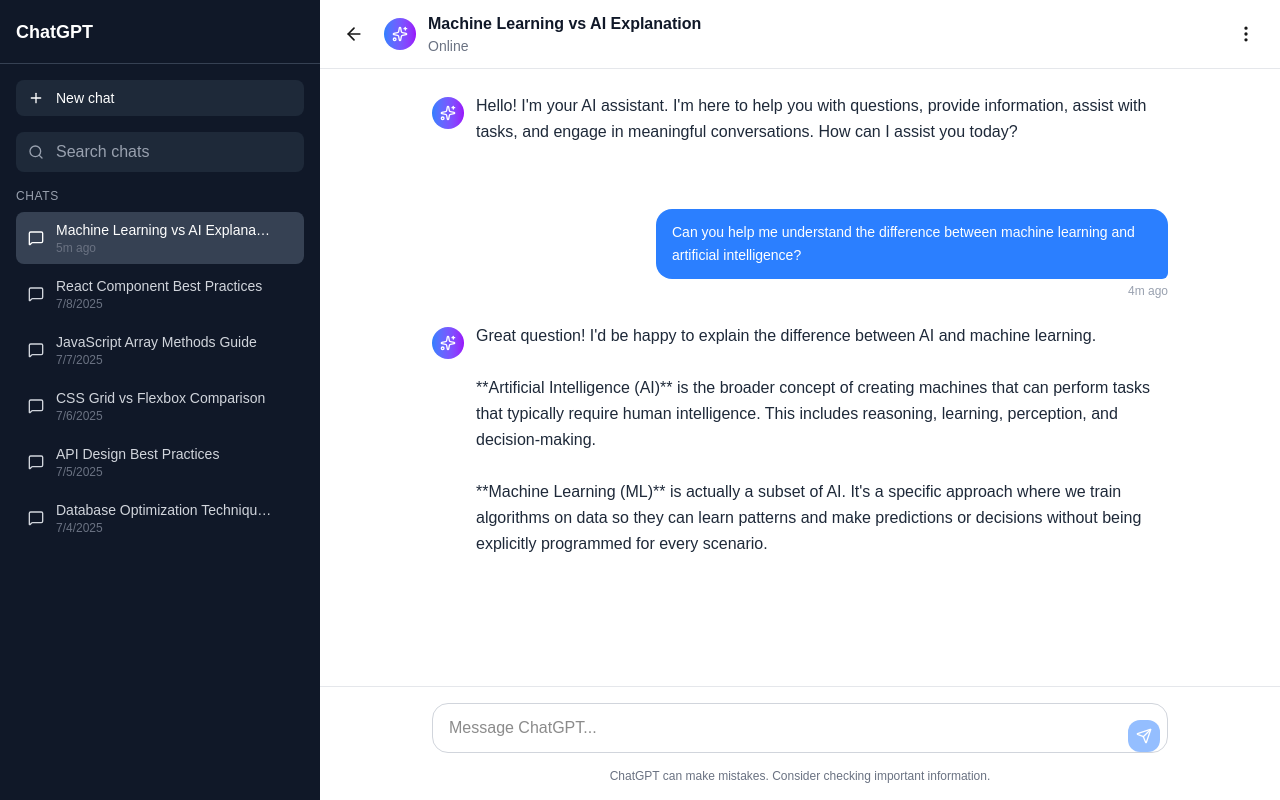
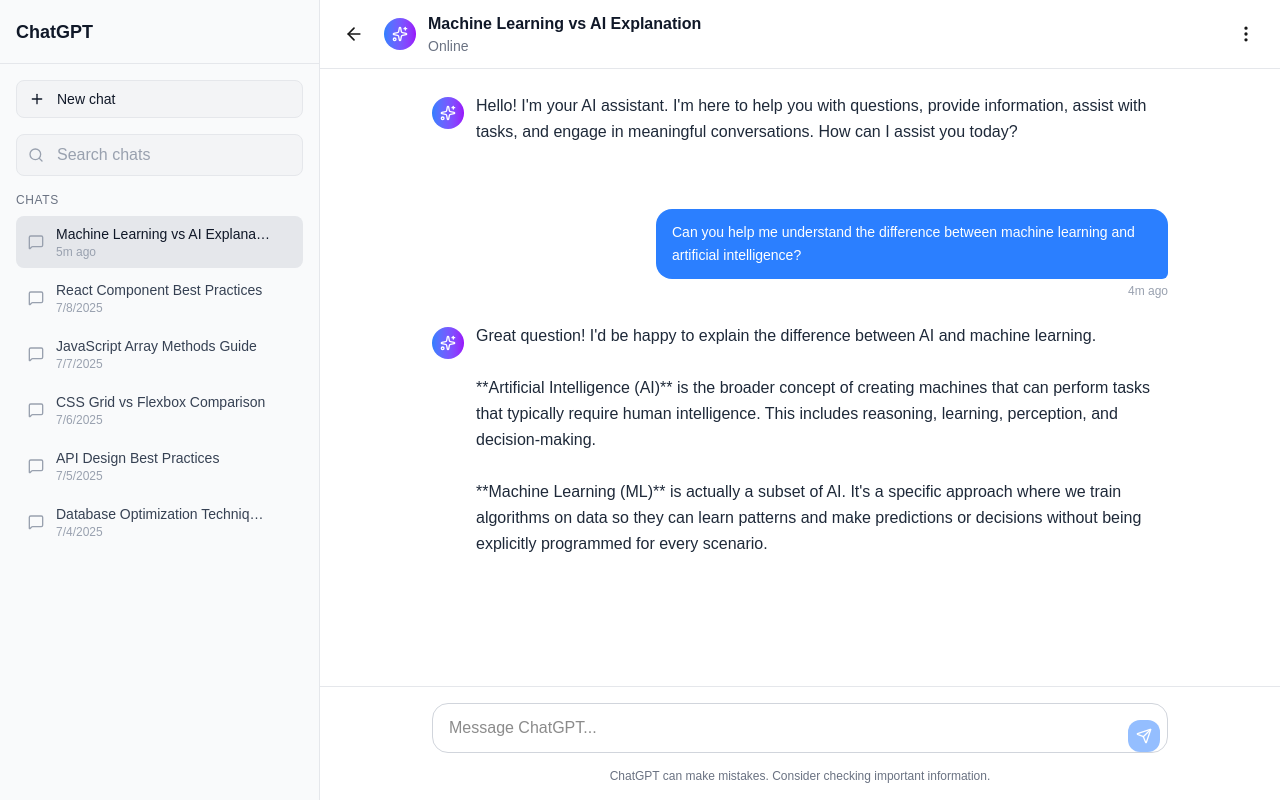
Before and after one commit to kaviyarasan2865/AI-chat-Interface, a Next.js app: page /chat in a window 1280 px wide. Built offline with nearby package versions, Linux system fonts and the light colour scheme.

Commit message:
lint error

```diff
--- a/src/app/chat/page.tsx
+++ b/src/app/chat/page.tsx
@@ -1,6 +1,6 @@
 "use client"
 
-import type React from "react"
+import React from "react"
 import { useState, useRef, useEffect } from "react"
 import {
   Send,
@@ -162,7 +162,7 @@
   const router = useRouter()
 
   const currentConversation = conversations.find((conv) => conv.id === currentConversationId)
-  const currentMessages = currentConversation?.messages || []
+  const currentMessages = React.useMemo(() => currentConversation?.messages || [], [currentConversation])
 
   const filteredConversations = conversations.filter((conv) =>
     conv.title.toLowerCase().includes(searchQuery.toLowerCase()),
@@ -315,11 +315,11 @@
     <div className="flex h-screen bg-white">
       {/* Mobile sidebar overlay */}
       <div className={`fixed inset-0 z-50 lg:hidden ${sidebarOpen ? "block" : "hidden"}`}>
-        <div className="fixed inset-0 bg-gray-600 bg-opacity-75" onClick={() => setSidebarOpen(false)} />
-        <div className="fixed inset-y-0 left-0 flex w-80 flex-col bg-gray-900 shadow-xl">
-          <div className="flex h-16 items-center justify-between px-4 border-b border-gray-700">
-            <span className="text-lg font-semibold text-white">ChatGPT</span>
-            <button onClick={() => setSidebarOpen(false)} className="text-gray-400 hover:text-white">
+        <div className="fixed inset-0 bg-gray-400 bg-opacity-40" onClick={() => setSidebarOpen(false)} />
+        <div className="fixed inset-y-0 left-0 flex w-80 flex-col bg-gray-50 shadow-xl">
+          <div className="flex h-16 items-center justify-between px-4 border-b border-gray-200">
+            <span className="text-lg font-semibold text-gray-900">ChatGPT</span>
+            <button onClick={() => setSidebarOpen(false)} className="text-gray-500 hover:text-gray-900">
               <X className="h-6 w-6" />
             </button>
           </div>
@@ -327,7 +327,7 @@
           <div className="flex-1 overflow-y-auto p-4">
             <button
               onClick={createNewChat}
-              className="w-full flex items-center space-x-3 px-3 py-2 text-sm text-white bg-gray-800 hover:bg-gray-700 rounded-lg mb-4 transition-colors"
+              className="w-full flex items-center space-x-3 px-3 py-2 text-sm text-gray-900 bg-gray-100 hover:bg-gray-200 rounded-lg mb-4 transition-colors border border-gray-200"
             >
               <Plus className="w-4 h-4" />
               <span>New chat</span>
@@ -340,7 +340,7 @@
                 placeholder="Search chats"
                 value={searchQuery}
                 onChange={(e) => setSearchQuery(e.target.value)}
-                className="w-full pl-10 pr-4 py-2 bg-gray-800 text-white placeholder-gray-400 rounded-lg focus:outline-none focus:ring-2 focus:ring-blue-500"
+                className="w-full pl-10 pr-4 py-2 bg-gray-100 text-gray-900 placeholder-gray-400 rounded-lg focus:outline-none focus:ring-2 focus:ring-blue-500 border border-gray-200"
               />
             </div>
 
@@ -354,19 +354,19 @@
                   }}
                   className={`group flex items-center justify-between px-3 py-2 text-sm rounded-lg cursor-pointer transition-colors ${
                     currentConversationId === conversation.id
-                      ? "bg-gray-700 text-white"
-                      : "text-gray-300 hover:bg-gray-800"
+                      ? "bg-gray-200 text-gray-900"
+                      : "text-gray-700 hover:bg-gray-100"
                   }`}
                 >
                   <div className="flex items-center space-x-3 flex-1 min-w-0">
-                    <MessageSquare className="w-4 h-4 flex-shrink-0" />
+                    <MessageSquare className="w-4 h-4 flex-shrink-0 text-gray-400" />
                     <span className="truncate">{conversation.title}</span>
                   </div>
                   <button
                     onClick={(e) => deleteConversation(conversation.id, e)}
-                    className="opacity-0 group-hover:opacity-100 p-1 hover:bg-gray-600 rounded transition-all"
+                    className="opacity-0 group-hover:opacity-100 p-1 hover:bg-gray-200 rounded transition-all"
                   >
-                    <Trash2 className="w-3 h-3" />
+                    <Trash2 className="w-3 h-3 text-gray-400" />
                   </button>
                 </div>
               ))}
@@ -376,15 +376,15 @@
       </div>
 
       {/* Desktop sidebar */}
-      <div className="hidden lg:flex lg:w-80 lg:flex-col bg-gray-900">
-        <div className="flex h-16 items-center px-4 border-b border-gray-700">
-          <span className="text-lg font-semibold text-white">ChatGPT</span>
+      <div className="hidden lg:flex lg:w-80 lg:flex-col bg-gray-50 border-r border-gray-200">
+        <div className="flex h-16 items-center px-4 border-b border-gray-200">
+          <span className="text-lg font-semibold text-gray-900">ChatGPT</span>
         </div>
 
         <div className="flex-1 overflow-y-auto p-4">
           <button
             onClick={createNewChat}
-            className="w-full flex items-center space-x-3 px-3 py-2 text-sm text-white bg-gray-800 hover:bg-gray-700 rounded-lg mb-4 transition-colors"
+            className="w-full flex items-center space-x-3 px-3 py-2 text-sm text-gray-900 bg-gray-100 hover:bg-gray-200 rounded-lg mb-4 transition-colors border border-gray-200"
           >
             <Plus className="w-4 h-4" />
             <span>New chat</span>
@@ -397,34 +397,34 @@
               placeholder="Search chats"
               value={searchQuery}
               onChange={(e) => setSearchQuery(e.target.value)}
-              className="w-full pl-10 pr-4 py-2 bg-gray-800 text-white placeholder-gray-400 rounded-lg focus:outline-none focus:ring-2 focus:ring-blue-500"
+              className="w-full pl-10 pr-4 py-2 bg-gray-100 text-gray-900 placeholder-gray-400 rounded-lg focus:outline-none focus:ring-2 focus:ring-blue-500 border border-gray-200"
             />
           </div>
 
           <div className="space-y-1">
-            <h3 className="text-xs font-medium text-gray-400 uppercase tracking-wider mb-2">Chats</h3>
+            <h3 className="text-xs font-medium text-gray-500 uppercase tracking-wider mb-2">Chats</h3>
             {filteredConversations.map((conversation) => (
               <div
                 key={conversation.id}
                 onClick={() => setCurrentConversationId(conversation.id)}
                 className={`group flex items-center justify-between px-3 py-2 text-sm rounded-lg cursor-pointer transition-colors ${
                   currentConversationId === conversation.id
-                    ? "bg-gray-700 text-white"
-                    : "text-gray-300 hover:bg-gray-800"
+                    ? "bg-gray-200 text-gray-900"
+                    : "text-gray-700 hover:bg-gray-100"
                 }`}
               >
                 <div className="flex items-center space-x-3 flex-1 min-w-0">
-                  <MessageSquare className="w-4 h-4 flex-shrink-0" />
+                  <MessageSquare className="w-4 h-4 flex-shrink-0 text-gray-400" />
                   <div className="flex-1 min-w-0">
                     <p className="truncate">{conversation.title}</p>
-                    <p className="text-xs text-gray-500">{formatTime(conversation.lastUpdated)}</p>
+                    <p className="text-xs text-gray-400">{formatTime(conversation.lastUpdated)}</p>
                   </div>
                 </div>
                 <button
                   onClick={(e) => deleteConversation(conversation.id, e)}
-                  className="opacity-0 group-hover:opacity-100 p-1 hover:bg-gray-600 rounded transition-all"
+                  className="opacity-0 group-hover:opacity-100 p-1 hover:bg-gray-200 rounded transition-all"
                 >
-                  <Trash2 className="w-3 h-3" />
+                  <Trash2 className="w-3 h-3 text-gray-400" />
                 </button>
               </div>
             ))}
--- a/src/app/dashboard/page.tsx
+++ b/src/app/dashboard/page.tsx
@@ -1,6 +1,7 @@
 "use client"
 
 import { useState } from "react"
+import type { TooltipItem } from "chart.js"
 import {
   Chart as ChartJS,
   CategoryScale,
@@ -165,7 +166,7 @@
       cornerRadius: 8,
       padding: 12,
       callbacks: {
-        label: (context: any) => {
+        label: (context: TooltipItem<'doughnut'>) => {
           const label = context.label || ""
           const value = context.parsed
           return `${label}: ${value}%`
```
